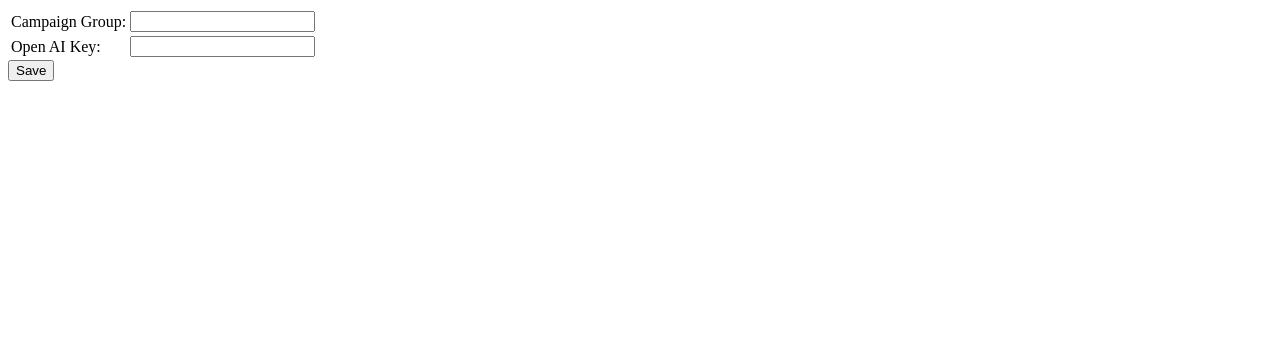
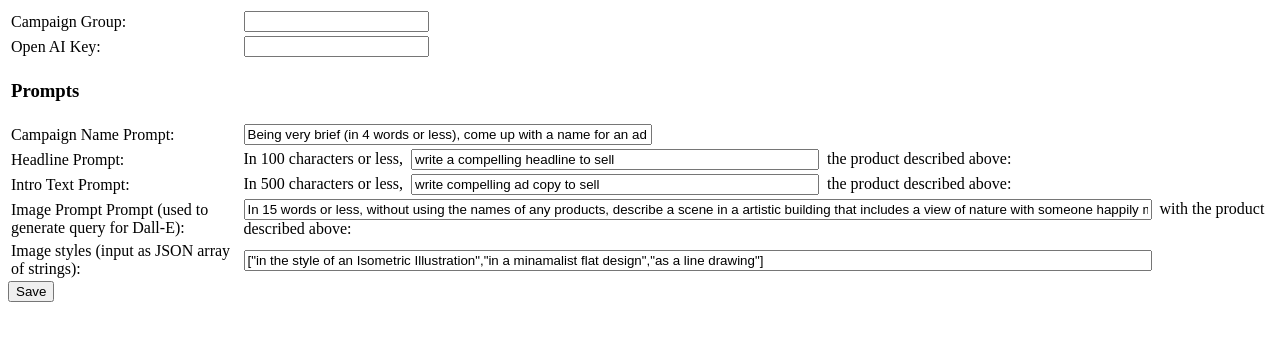
Before and after one commit to rtadinada/linkedin-gai-ad, a React app: page / in a window 1280 px wide. Shown: the top 340 px of the page. Built offline with nearby package versions, Linux system fonts and the light colour scheme.

Commit message:
Add prompt configuration

```diff
--- a/src/app/components/SettingsPage/SettingsPage.scss
+++ b/src/app/components/SettingsPage/SettingsPage.scss
@@ -0,0 +1,7 @@
+.promptInput {
+    width: 400px;
+}
+
+.promptInputLarge {
+    width: 900px;
+}
--- a/src/app/components/SettingsPage/SettingsPage.tsx
+++ b/src/app/components/SettingsPage/SettingsPage.tsx
@@ -1,10 +1,17 @@
 import * as Settings from "lib/settings";
 import React from "react";
+
+import style from "./SettingsPage.scss";
 
 type Props = Record<string, never>;
 type State = {
     campaignGroupInput: string;
     openAiKeyInput: string;
+    campaignNamePromptInput: string;
+    headlinePromptInput: string;
+    introTextPromptInput: string;
+    imagePromptPromptInput: string;
+    imageStylesInput: string;
 };
 
 function extractDigits(input: string): string {
@@ -19,22 +26,69 @@ function extractDigits(input: string): string {
 }
 
 export default class SettingsPage extends React.Component<Props, State> {
-    state = { campaignGroupInput: "", openAiKeyInput: "" };
+    state = {
+        campaignGroupInput: "",
+        openAiKeyInput: "",
+        campaignNamePromptInput: "",
+        headlinePromptInput: "",
+        introTextPromptInput: "",
+        imagePromptPromptInput: "",
+        imageStylesInput: "",
+    };
 
     async componentWillMount() {
-        const [campaignGroup, openAiKey] = await Promise.all([
+        const [
+            campaignGroup,
+            openAiKey,
+            campaignNamePrompt,
+            headlinePrompt,
+            introTextPrompt,
+            imagePromptPrompt,
+            imageStyles,
+        ] = await Promise.all([
             Settings.getCampaignGroup(),
             Settings.getOpenAiKey(),
+            Settings.getCampaignNamePrompt(),
+            Settings.getHeadlinePrompt(),
+            Settings.getIntroTextPrompt(),
+            Settings.getImagePromptPrompt(),
+            Settings.getImageStyles(),
         ]);
         const campaignGroupString = campaignGroup > 0 ? campaignGroup.toString() : "";
-        this.setState({ campaignGroupInput: campaignGroupString, openAiKeyInput: openAiKey });
+        this.setState({
+            campaignGroupInput: campaignGroupString,
+            openAiKeyInput: openAiKey,
+            campaignNamePromptInput: campaignNamePrompt,
+            headlinePromptInput: headlinePrompt,
+            introTextPromptInput: introTextPrompt,
+            imagePromptPromptInput: imagePromptPrompt,
+            imageStylesInput: JSON.stringify(imageStyles),
+        });
     }
 
     save = async () => {
         console.log("save");
+        let imageStylesArr = [];
+        const errorText = `Image styles input must be JSON string array with at least one input, but recieved: \`${this.state.imageStylesInput}\``;
+        try {
+            imageStylesArr = JSON.parse(this.state.imageStylesInput);
+            if (!(Array.isArray(imageStylesArr) && imageStylesArr.length >= 1)) {
+                alert(errorText);
+                throw new Error(errorText);
+            }
+        } catch (error) {
+            alert(errorText);
+            throw new Error(errorText);
+        }
+
         await Promise.all([
             Settings.setCampaignGroup(Number(this.state.campaignGroupInput)),
             Settings.setOpenAiKey(this.state.openAiKeyInput),
+            Settings.setCampaignNamePrompt(this.state.campaignNamePromptInput),
+            Settings.setHeadlinePrompt(this.state.headlinePromptInput),
+            Settings.setIntroTextPrompt(this.state.introTextPromptInput),
+            Settings.setImagePromptPrompt(this.state.imagePromptPromptInput),
+            Settings.setImageStyles(imageStylesArr),
         ]);
     };
 
@@ -71,6 +125,97 @@ export default class SettingsPage extends React.Component<Props, State> {
                                 ></input>
                             </td>
                         </tr>
+                        <tr>
+                            <td>
+                                <h3>Prompts</h3>
+                            </td>
+                        </tr>
+                        <tr>
+                            <td>Campaign Name Prompt: </td>
+                            <td>
+                                <input
+                                    className={style.promptInput}
+                                    type="text"
+                                    value={this.state.campaignNamePromptInput}
+                                    onChange={(e) =>
+                                        this.setState({
+                                            campaignNamePromptInput: e.target.value,
+                                        })
+                                    }
+                                ></input>
+                            </td>
+                        </tr>
+                        <tr>
+                            <td>Headline Prompt: </td>
+                            <td>
+                                In 100 characters or less, &nbsp;
+                                <span>
+                                    <input
+                                        className={style.promptInput}
+                                        type="text"
+                                        value={this.state.headlinePromptInput}
+                                        onChange={(e) =>
+                                            this.setState({
+                                                headlinePromptInput: e.target.value,
+                                            })
+                                        }
+                                    ></input>
+                                </span>
+                                &nbsp; the product described above:
+                            </td>
+                        </tr>
+                        <tr>
+                            <td>Intro Text Prompt: </td>
+                            <td>
+                                In 500 characters or less, &nbsp;
+                                <span>
+                                    <input
+                                        className={style.promptInput}
+                                        type="text"
+                                        value={this.state.introTextPromptInput}
+                                        onChange={(e) =>
+                                            this.setState({
+                                                introTextPromptInput: e.target.value,
+                                            })
+                                        }
+                                    ></input>
+                                </span>
+                                &nbsp; the product described above:
+                            </td>
+                        </tr>
+                        <tr>
+                            <td>Image Prompt Prompt (used to generate query for Dall-E): </td>
+                            <td>
+                                <span>
+                                    <input
+                                        className={style.promptInputLarge}
+                                        type="text"
+                                        value={this.state.imagePromptPromptInput}
+                                        onChange={(e) =>
+                                            this.setState({
+                                                imagePromptPromptInput: e.target.value,
+                                            })
+                                        }
+                                    ></input>
+                                </span>
+                                &nbsp; with the product described above:
+                            </td>
+                        </tr>
+                        <tr>
+                            <td>Image styles (input as JSON array of strings): </td>
+                            <td>
+                                <input
+                                    className={style.promptInputLarge}
+                                    type="text"
+                                    value={this.state.imageStylesInput}
+                                    onChange={(e) =>
+                                        this.setState({
+                                            imageStylesInput: e.target.value,
+                                        })
+                                    }
+                                ></input>
+                            </td>
+                        </tr>
                     </tbody>
                 </table>
                 <button onClick={this.save}>Save</button>
--- a/src/lib/settings.ts
+++ b/src/lib/settings.ts
@@ -3,6 +3,27 @@ const CAMPAIGN_GROUP_DEFAULT = -1;
 
 const OPEN_AI_KEY_OPTION = "OPEN_AI_KEY_OPTION";
 const OPEN_AI_KEY_DEFAULT = "";
+
+const CAMPAIGN_NAME_PROMPT_OPTION = "CAMPAIGN_NAME_PROMPT_OPTION";
+const CAMPAIGN_NAME_PROMPT_DEFAULT =
+    "Being very brief (in 4 words or less), come up with a name for an ad campaign for the product described above:";
+
+const HEADLINE_PROMPT_OPTION = "HEADLINE_PROMPT_OPTION";
+const HEADLINE_PROMPT_DEFAULT = "write a compelling headline to sell";
+
+const INTRO_TEXT_PROMPT_OPTION = "INTRO_TEXT_PROMPT_OPTION";
+const INTRO_TEXT_PROMPT_DEFAULT = "write compelling ad copy to sell";
+
+const IMAGE_PROMPT_PROMPT_OPTION = "IMAGE_PROMPT_PROMPT_OPTION";
+const IMAGE_PROMPT_PROMPT_DEFAULT =
+    "In 15 words or less, without using the names of any products, describe a scene in a artistic building that includes a view of nature with someone happily making something";
+
+const IMAGE_STYLES_OPTION = "IMAGE_STYLES_OPTION";
+const IMAGE_STYLES_DEFAULT = [
+    "in the style of an Isometric Illustration",
+    "in a minamalist flat design",
+    "as a line drawing",
+];
 
 async function saveOption<T>(name: string, value: T): Promise<boolean> {
     return new Promise((resolve, reject) => {
@@ -21,7 +42,8 @@ async function getOption<T>(name: string, defaultValue: T): Promise<T> {
             if (chrome.runtime.lastError) {
                 return reject(chrome.runtime.lastError);
             }
-            return resolve(items[name] as T);
+            const result = items[name] as T;
+            return resolve(result === "" ? defaultValue : result);
         });
     });
 }
@@ -41,3 +63,43 @@ export async function getOpenAiKey(): Promise<string> {
 export async function setOpenAiKey(key: string): Promise<boolean> {
     return await saveOption(OPEN_AI_KEY_OPTION, key);
 }
+
+export async function getCampaignNamePrompt(): Promise<string> {
+    return getOption(CAMPAIGN_NAME_PROMPT_OPTION, CAMPAIGN_NAME_PROMPT_DEFAULT);
+}
+
+export async function setCampaignNamePrompt(value: string): Promise<boolean> {
+    return await saveOption(CAMPAIGN_NAME_PROMPT_OPTION, value);
+}
+
+export async function getHeadlinePrompt(): Promise<string> {
+    return getOption(HEADLINE_PROMPT_OPTION, HEADLINE_PROMPT_DEFAULT);
+}
+
+export async function setHeadlinePrompt(value: string): Promise<boolean> {
+    return await saveOption(HEADLINE_PROMPT_OPTION, value);
+}
+
+export async function getIntroTextPrompt(): Promise<string> {
+    return getOption(INTRO_TEXT_PROMPT_OPTION, INTRO_TEXT_PROMPT_DEFAULT);
+}
+
+export async function setIntroTextPrompt(value: string): Promise<boolean> {
+    return await saveOption(INTRO_TEXT_PROMPT_OPTION, value);
+}
+
+export async function getImagePromptPrompt(): Promise<string> {
+    return getOption(IMAGE_PROMPT_PROMPT_OPTION, IMAGE_PROMPT_PROMPT_DEFAULT);
+}
+
+export async function setImagePromptPrompt(value: string): Promise<boolean> {
+    return await saveOption(IMAGE_PROMPT_PROMPT_OPTION, value);
+}
+
+export async function getImageStyles(): Promise<string[]> {
+    return getOption(IMAGE_STYLES_OPTION, IMAGE_STYLES_DEFAULT);
+}
+
+export async function setImageStyles(value: string[]): Promise<boolean> {
+    return await saveOption(IMAGE_STYLES_OPTION, value);
+}
```
Also changed, not shown: src/lib/openai-queries.ts (+25 -35 lines).
